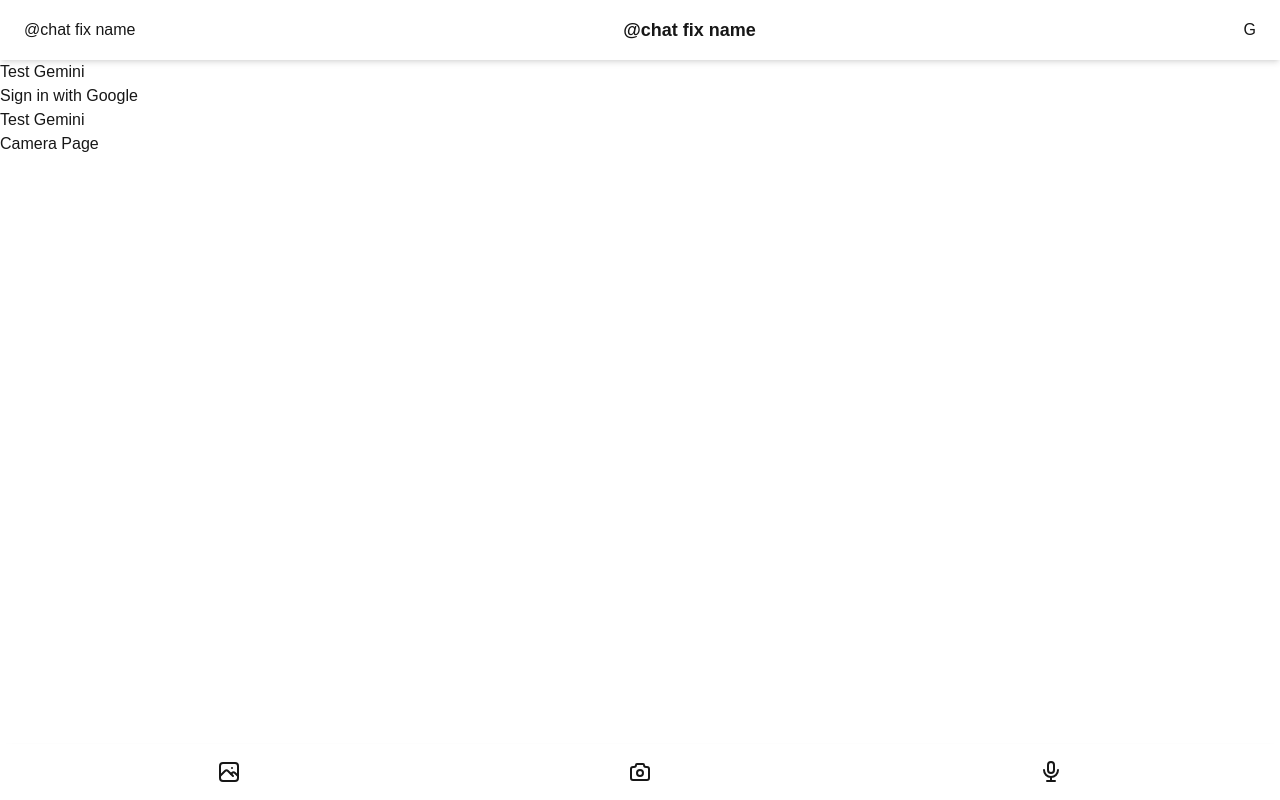
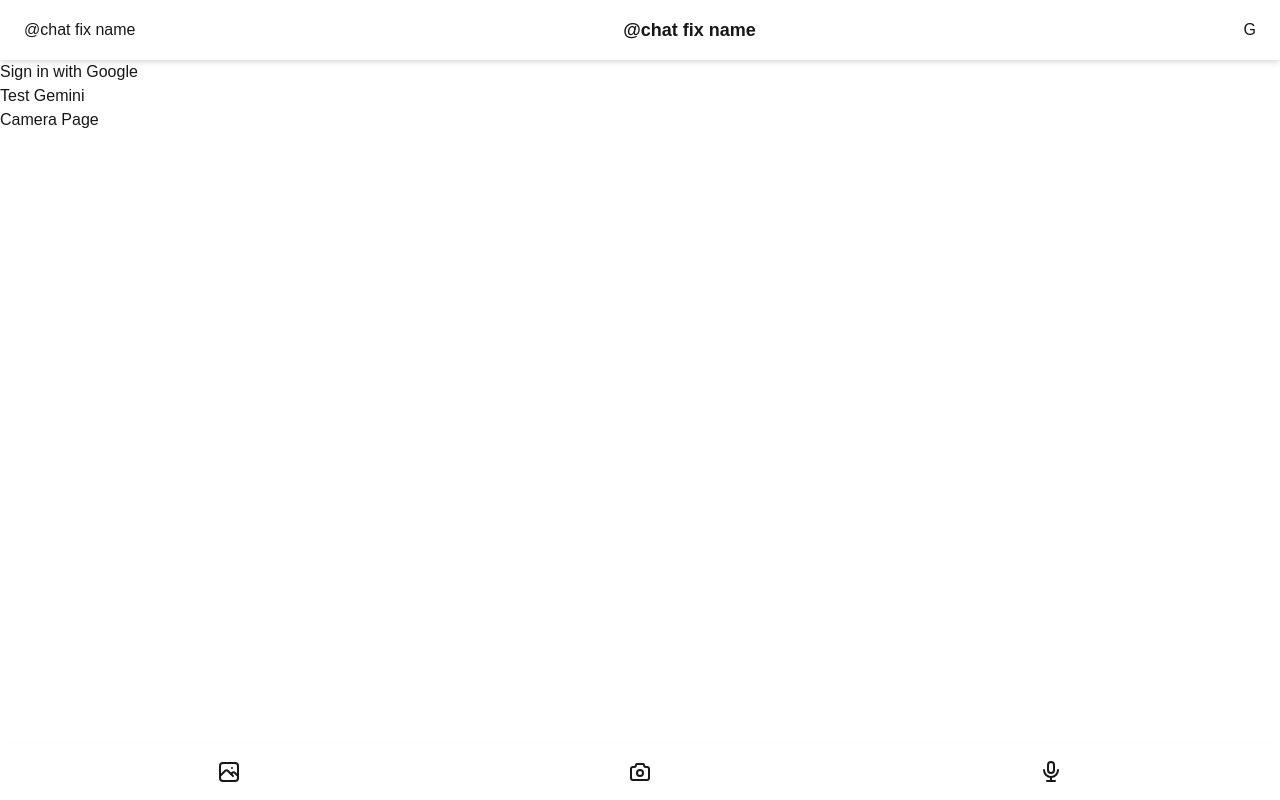
Before and after one commit to Preellis/CalHacks11, a Next.js app in the folder schedulr/: page / in a window 1280 px wide. Built offline with nearby package versions, Linux system fonts and the light colour scheme; no server answers.

Commit message:
navigation

```diff
--- a/schedulr/src/app/page.tsx
+++ b/schedulr/src/app/page.tsx
@@ -55,8 +55,6 @@
 
   return (
     <div>
-      {/* <p>Hello World</p> */}
-      <TestGemini />
       {user ? (
         <div>
           <div>Logged in!</div>
--- a/schedulr/src/components/footer/Footer.jsx
+++ b/schedulr/src/components/footer/Footer.jsx
@@ -3,6 +3,7 @@
 
 import { Button, Group, rem } from '@mantine/core';
 import { IconPhoto, IconCamera, IconMicrophone } from '@tabler/icons-react';
+import Link from 'next/link';
 
 export default function Footer() {
     const iconStyle = { width: rem(18), height: rem(18) };
@@ -18,6 +19,7 @@
         >
         </Button>
 
+        <Link href="/camera" className="w-full">
         <Button
           variant="outline"
           radius="lg"
@@ -25,6 +27,7 @@
           className="w-full flex items-center justify-center"
         >
         </Button>
+        </Link>
 
         <Button
           variant="outline"
```
Also changed, not shown: 1 other file (tests, documents, lock files or other folders).
